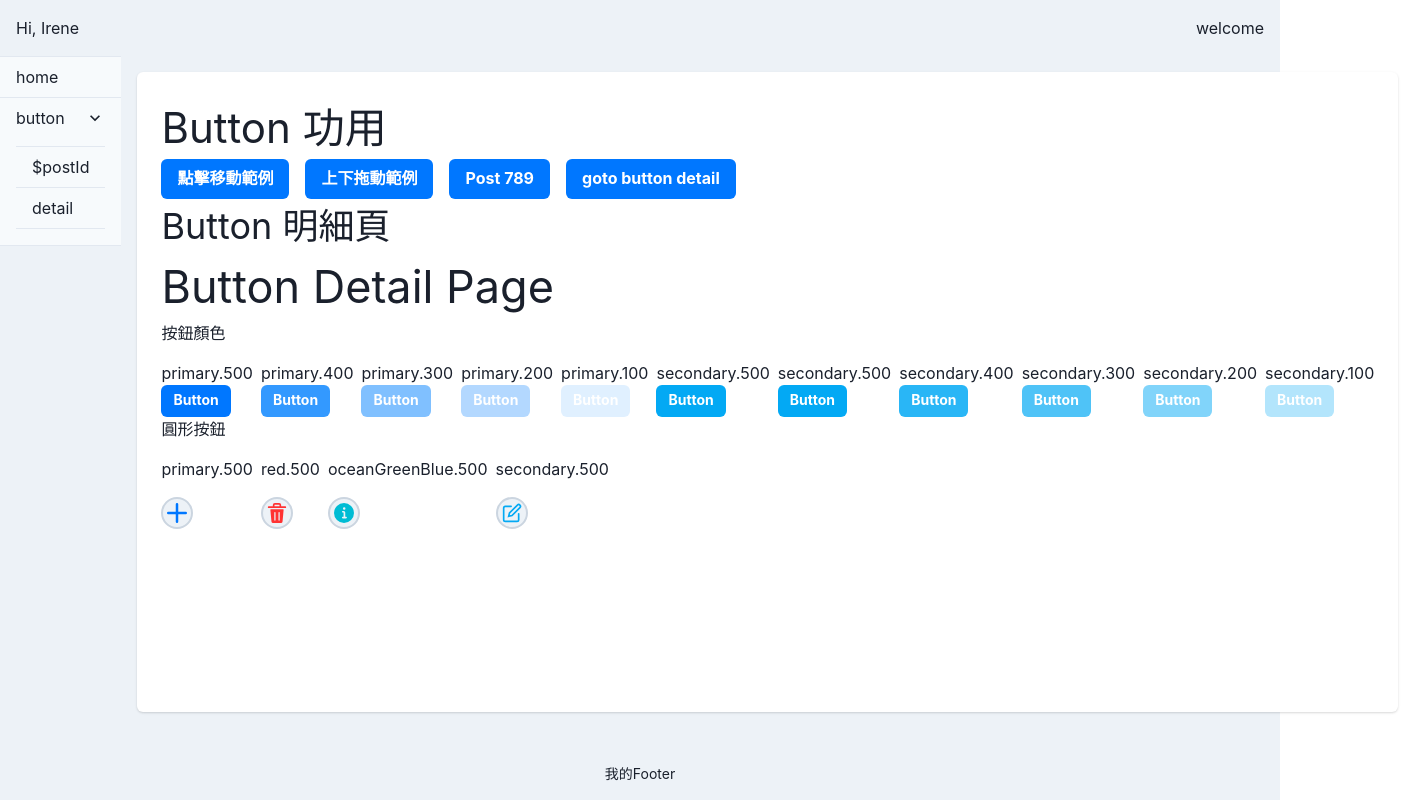
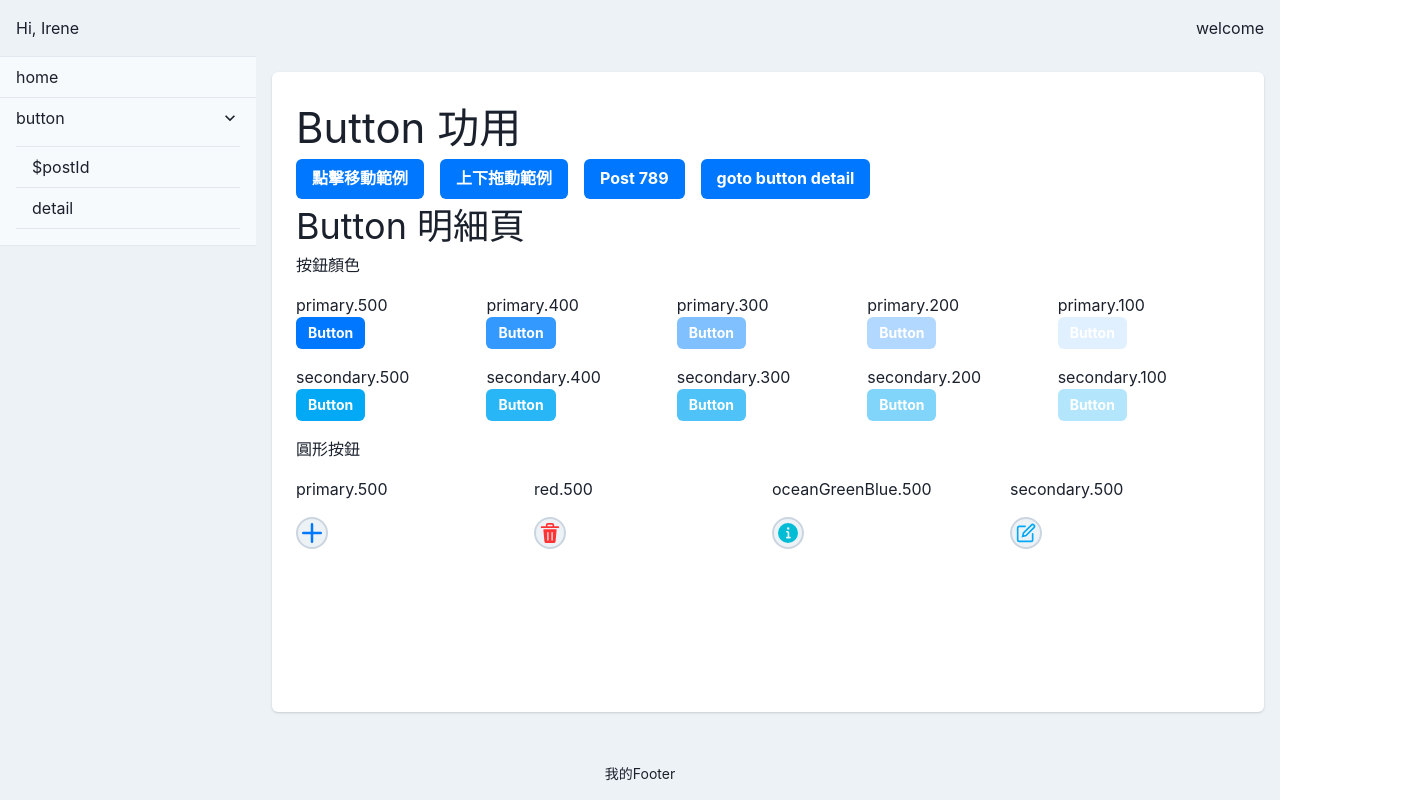
Before and after one commit to mp3Yun/react-practice, a React (Vite) app: page /home/button/detail in a window 1280 px wide. Shown: the whole page, 1414 px wide, since content can reach past the window. Built offline with nearby package versions, Linux system fonts and the light colour scheme.

Commit message:
update button

```diff
--- a/src/feature/button/ButtonDetailPage.tsx
+++ b/src/feature/button/ButtonDetailPage.tsx
@@ -40,13 +40,13 @@ const ButtonDetailPage: React.FC = () => {
     },
   ]
   return (
-    <NestedComponent title="Button Detail Page">
+    <NestedComponent>
       <div> 按鈕顏色 </div>
 
-      <Flex mt={4} gap={2}>
+      <Flex direction={'row'} wrap="wrap" gap={2} my={4}>
         {buttonList.map((item, index) => (
           <React.Fragment key={index}>
-            <Box flex="1">
+            <Box flex="1 1 80px">
               <>
                 <div> {item.title} </div>
                 <Button bg={item.bgColor} size={'sm'}>
@@ -54,29 +54,15 @@ const ButtonDetailPage: React.FC = () => {
                 </Button>
               </>
             </Box>
-            {index === 5 && (
-              <Box flex="1">
-                <>
-                  <div> {item.title} </div>
-                  <Button key={index} bg={item.bgColor} size={'sm'}>
-                    Button
-                  </Button>
-                </>
-              </Box>
-            )}
+            {index === 4 && <Box flexBasis="100%" />}
           </React.Fragment>
         ))}
       </Flex>
 
       <div> 圓形按鈕 </div>
-      <Flex mt={4} direction={'row'} gap={2}>
+      <Flex my={4} direction={'row'} gap={2} alignItems={'center'}>
         {circleButtonList.map((item, index) => (
-          <Box
-            key={index}
-            gap={4}
-            alignItems={'center'}
-            justifyItems={'center'}
-          >
+          <Box flex="1 1 80px" key={index}>
             <div>
               {item.title} <br></br>
               <CircleButton
```
